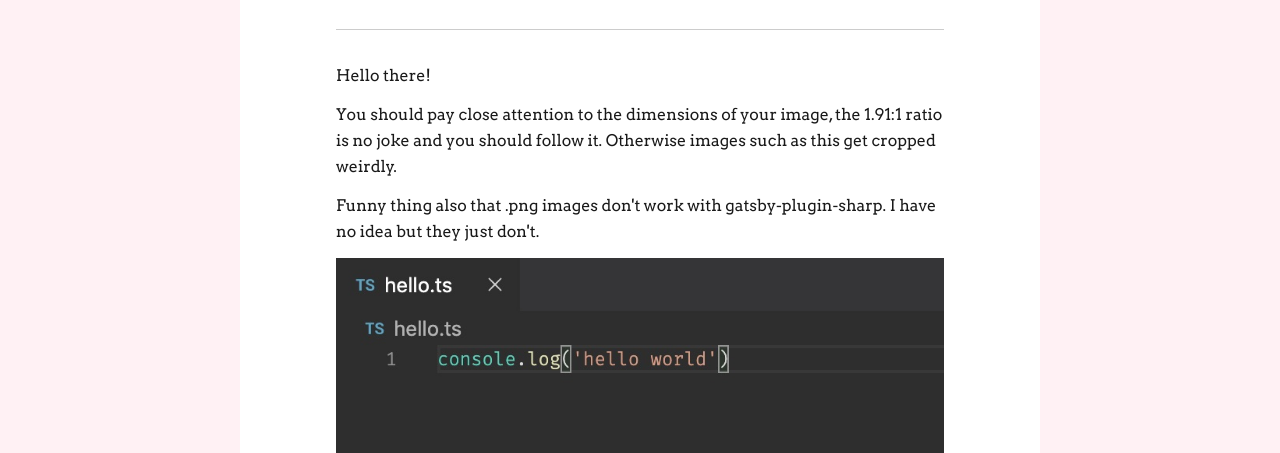
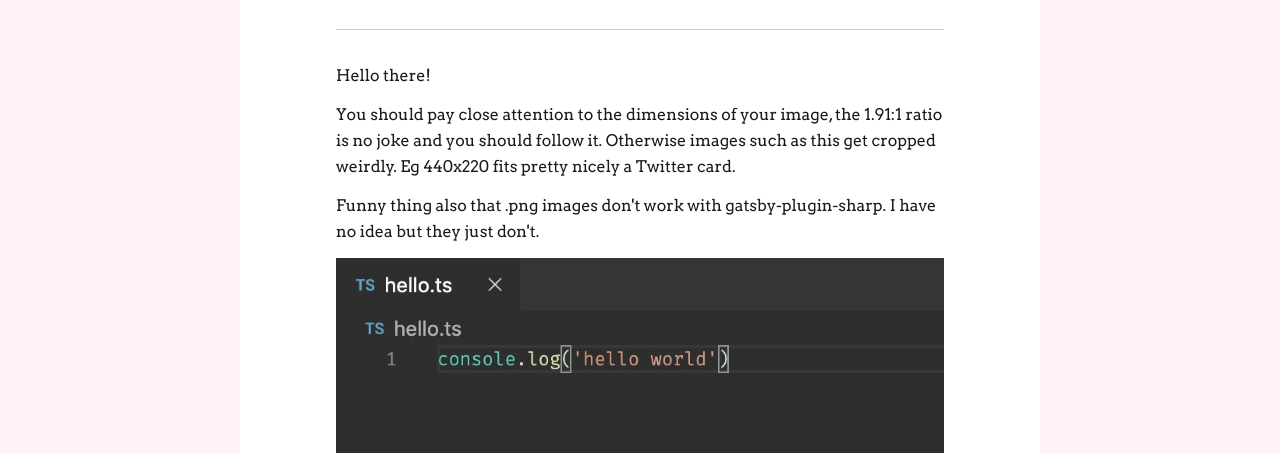
Before and after one commit to TeemuKoivisto/react-seo-meta-tags, a Gatsby site in the folder example/: page /blog/hello-world in a window 1280 px wide. Shown: the part 347-800 px from the top of the page. Built offline with nearby package versions, Linux system fonts and the light colour scheme; Gatsby itself is replaced by a stand-in of ours; some packages are replaced by stand-ins of ours.

Commit message:
Enhance logo image yet again in the example app

```diff
--- a/example/content/blog/00-hello-world/hello-world.md
+++ b/example/content/blog/00-hello-world/hello-world.md
@@ -14,7 +14,7 @@ images:
 
 Hello there!
 
-You should pay close attention to the dimensions of your image, the 1.91:1 ratio is no joke and you should follow it. Otherwise images such as this get cropped weirdly.
+You should pay close attention to the dimensions of your image, the 1.91:1 ratio is no joke and you should follow it. Otherwise images such as this get cropped weirdly. Eg 440x220 fits pretty nicely a Twitter card.
 
 Funny thing also that .png images don't work with gatsby-plugin-sharp. I have no idea but they just don't.
 
--- a/example/src/templates/BlogPost.tsx
+++ b/example/src/templates/BlogPost.tsx
@@ -86,7 +86,7 @@ export default class BlogPostTemplate extends React.PureComponent<IProps> {
       // This is the image specified in the markdown images-block (and first one of that list)
       // Not optimized so don't use 2 MB images
       if (markdownRemark.frontmatter.images && markdownRemark.frontmatter.images.length > 0) {
-        return markdownRemark.frontmatter.images[0].publicURL
+        return `${imgBaseUrl}${markdownRemark.frontmatter.images[0].publicURL}`
       }
       // If all else fails use the site image
       return site.siteMetadata.image
```
Also changed, not shown: example/static/img/logo.png.
